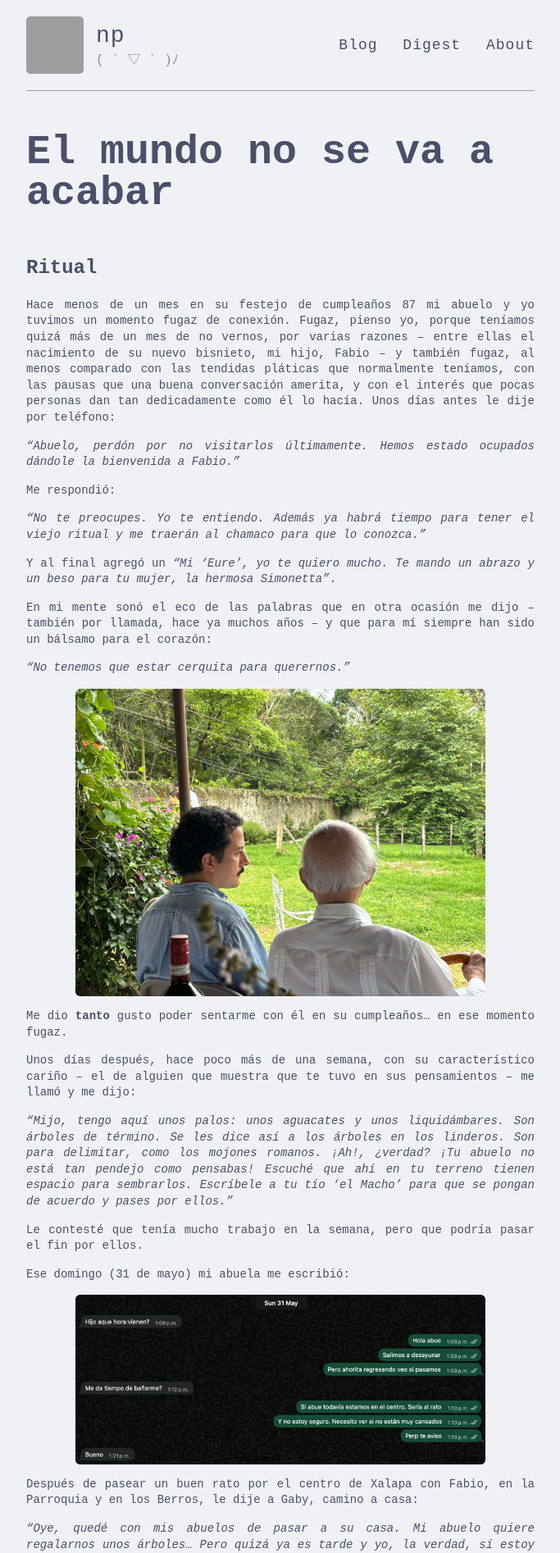
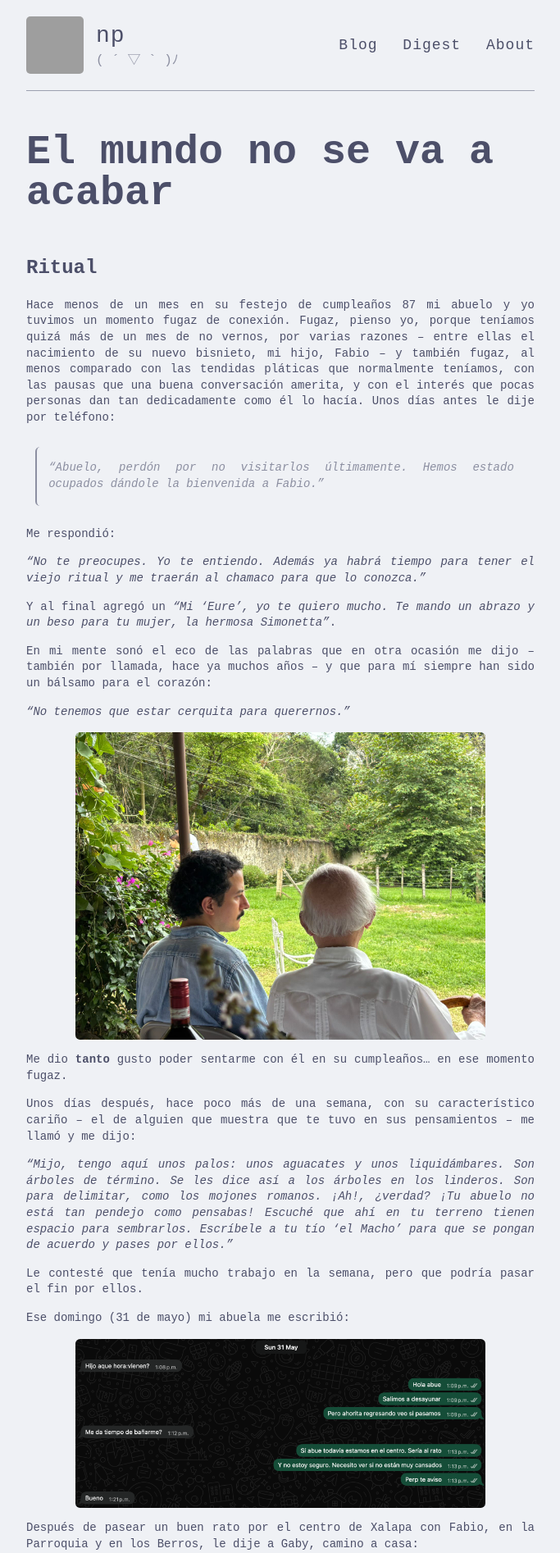
Before and after one commit to nph4rd/nph4rd.github.io, a Jekyll site: the page built from el-mundo-no-se-va-a-acabar.md, in a window 1280 px wide. Shown: the top 1894 px of the page at 82% size, without its empty margins (298-981 px from the left). Built offline with Jekyll 4.4.1, drawn with Linux system fonts in a browser that asks for light colours; grey boxes are pictures that could not be loaded.

Commit message:
Match blockquote size to body text in personal entry
Co-Authored-By: Claude Opus 4.8 (1M context) <noreply@anthropic.com>

```diff
--- a/_layouts/entry.html
+++ b/_layouts/entry.html
@@ -2,7 +2,7 @@
 layout: default
 ---
 
-<article class="post">
+<article class="post entry-personal">
   <h1>{{ page.title }}</h1>
 
   <div class="entry">
--- a/el-mundo-no-se-va-a-acabar.md
+++ b/el-mundo-no-se-va-a-acabar.md
@@ -11,7 +11,7 @@ sitemap: false
 
 Hace menos de un mes en su festejo de cumpleaños 87 mi abuelo y yo tuvimos un momento fugaz de conexión. Fugaz, pienso yo, porque teníamos quizá más de un mes de no vernos, por varias razones -- entre ellas el nacimiento de su nuevo bisnieto, mi hijo, Fabio -- y también fugaz, al menos comparado con las tendidas pláticas que normalmente teníamos, con las pausas que una buena conversación amerita, y con el interés que pocas personas dan tan dedicadamente como él lo hacía. Unos días antes le dije por teléfono:
 
-_"Abuelo, perdón por no visitarlos últimamente. Hemos estado ocupados dándole la bienvenida a Fabio."_
+> _"Abuelo, perdón por no visitarlos últimamente. Hemos estado ocupados dándole la bienvenida a Fabio."_
 
 Me respondió:
 
--- a/style.scss
+++ b/style.scss
@@ -316,6 +316,10 @@ nav {
     font-style: italic;
   }
 
+  &.entry-personal blockquote {
+    font-size: inherit;
+  }
+
   .comments {
     margin-top: 10px;
   }
```
